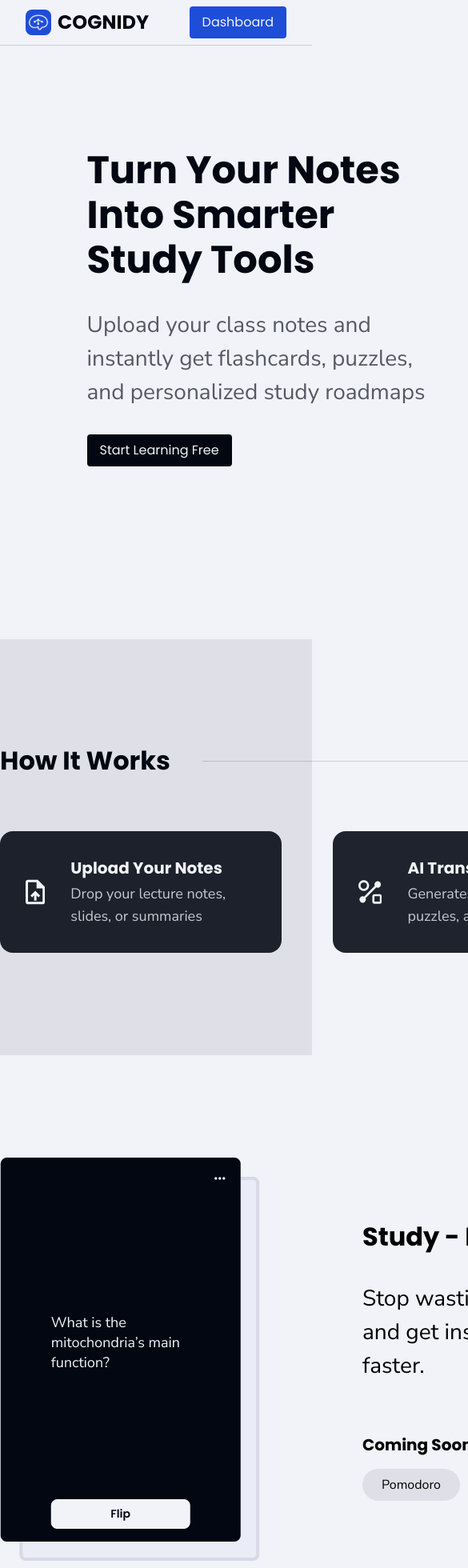
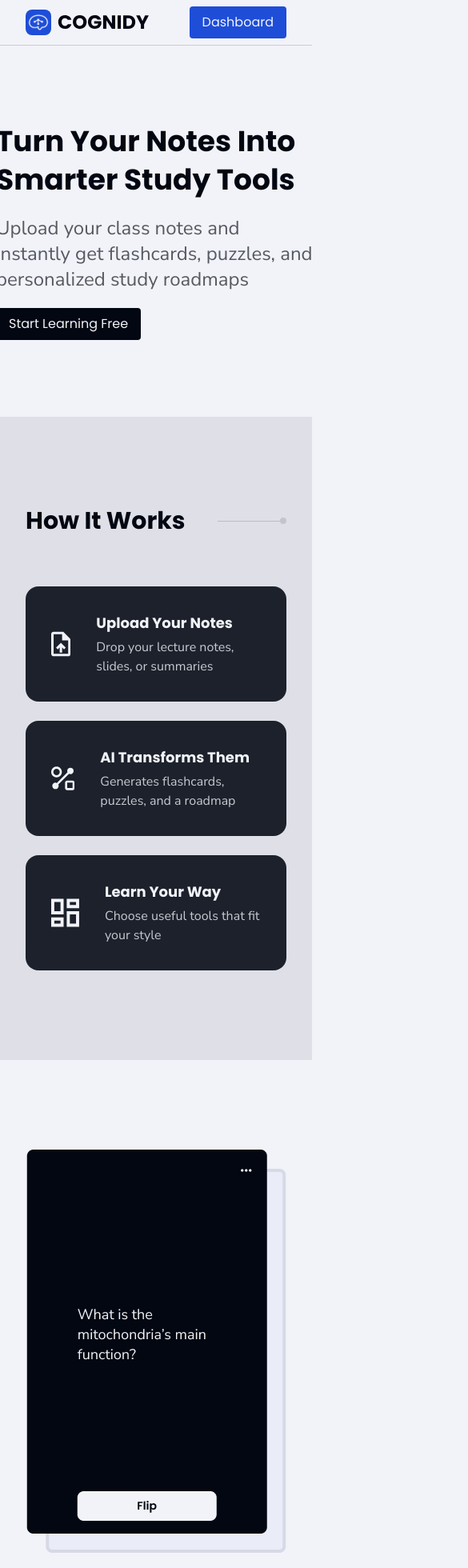
Before and after one commit to Mikadifo/CognidyFrontend, a Next.js app: page / in a window 390 px wide. Shown: the top 1960 px of the page at 80% size, 585 px wide, since content can reach past the window. Built offline with nearby package versions, Linux system fonts and the light colour scheme.

Commit message:
mod: landing responsive

```diff
--- a/src/app/components/landing/CTA.tsx
+++ b/src/app/components/landing/CTA.tsx
@@ -2,15 +2,15 @@ import { Button } from "../Button";
 
 export default function CTA() {
   return (
-    <div className="w-[1184px] bg-brand rounded-lg text-white p-32 flex gap-24 absolute z-10 left-1/2 -translate-x-1/2 bottom-1/2">
+    <div className="w-full xl:w-[1184px] bg-brand rounded-lg text-white p-28 xl:p-32 flex gap-20 xl:gap-24 xl:absolute xl:z-10 xl:left-1/2 xl:-translate-x-1/2 xl:bottom-1/2 justify-center">
       <div className="bg-[#25CAA2] h-[290px] w-[70px] rounded-2xl self-center" />
 
       <div className="flex gap-16">
         <div className="flex flex-col gap-8">
-          <h1 className="font-poppins text-5xl leading-14 font-bold w-[400px]">
+          <h1 className="font-poppins text-4xl xl:text-5xl leading-12 xl:leading-14 font-bold w-[400px]">
             Boost Your Learning Instantly
           </h1>
-          <p className="font-nunito opacity-65 text-[28px] font-normal w-[444px]">
+          <p className="font-nunito opacity-65 text-2xl xl:text-[28px] font-normal w-[444px]">
             Upload your notes and get flashcards, quizzes, and study plans made
             just for you.
           </p>
@@ -23,7 +23,7 @@ export default function CTA() {
           </Button>
         </div>
 
-        <div className="flex flex-col gap-24">
+        <div className="flex-col gap-24 hidden md:flex">
           <div className="relative w-[212px] h-[138px] bg-[#5B87FE] rounded-2xl after:content-[''] after:absolute after:-left-6 after:-bottom-6 after:border-4 after:border-[#2F5ADB] after:w-full after:h-full after:rounded-2xl after:-z-10" />
 
           <div className="bg-[#FCCA77] rounded-full size-[130px]" />
--- a/src/app/components/landing/Footer.tsx
+++ b/src/app/components/landing/Footer.tsx
@@ -4,10 +4,10 @@ import GithubIcon from "@/app/assets/icons/githubIcon.svg";
 
 export default function Footer() {
   return (
-    <footer className="bg-dark-88 text-white w-full h-[584px] mt-[528px] relative">
+    <footer className="bg-dark-88 text-white w-full h-auto xl:h-[584px] xl:mt-[528px] xl:relative">
       <CTA />
 
-      <div className="flex justify-between text-white font-nunito w-[1184px] mx-auto pb-16 absolute bottom-0 left-1/2 -translate-x-1/2">
+      <div className="flex justify-between text-white font-nunito xl:w-[1184px] mx-auto pb-16 xl:absolute xl:bottom-0 xl:left-1/2 xl:-translate-x-1/2 mt-16 xl:mt-0 px-8 xl:px-0">
         <div className="flex flex-col gap-6">
           <b className="text-xl">We are open source!</b>
 
--- a/src/app/components/landing/Hero.tsx
+++ b/src/app/components/landing/Hero.tsx
@@ -3,12 +3,12 @@ import { Button } from "../Button";
 
 export default function Hero() {
   return (
-    <div className="w-[1184px] my-32 flex gap-32 mx-auto justify-center">
-      <div className="flex flex-col gap-8 text-dark">
-        <h1 className="font-poppins text-5xl leading-14 font-bold w-[400px]">
+    <div className="w-full lg:w-[1184px] my-24 md:my-32 flex gap-20 lg:gap-32 mx-auto justify-center px-8">
+      <div className="flex flex-col gap-5 md:gap-8 text-dark">
+        <h1 className="font-poppins text-4xl md:text-5xl leading-12 md:leading-14 font-bold w-[400px]">
           Turn Your Notes Into Smarter Study Tools
         </h1>
-        <p className="font-nunito opacity-65 text-[28px] font-normal w-[444px]">
+        <p className="font-nunito opacity-65 text-2xl md:text-[28px] font-normal w-full sm:w-[444px]">
           Upload your class notes and instantly get flashcards, puzzles, and
           personalized study roadmaps
         </p>
@@ -17,7 +17,7 @@ export default function Hero() {
         </Button>
       </div>
 
-      <Illustration className="h-[486px]" />
+      <Illustration className="h-[386px] xl:h-[486px] hidden lg:block" />
     </div>
   );
 }
--- a/src/app/components/landing/HowItWorks.tsx
+++ b/src/app/components/landing/HowItWorks.tsx
@@ -5,16 +5,16 @@ import DashboardIcon from "@/app/assets/icons/dashboardIcon.svg";
 
 export default function HowItWorks() {
   return (
-    <div className="bg-dark-08">
-      <div className="w-[1184px] py-32 mx-auto flex flex-col gap-16">
+    <div className="bg-dark-08 px-8">
+      <div className="w-full xl:w-[1184px] py-28 xl:py-32 mx-auto flex flex-col gap-16">
         <div className="flex gap-10 items-center">
-          <h2 className="font-bold font-poppins text-dark text-[32px] whitespace-nowrap">
+          <h2 className="font-bold font-poppins text-dark text-3xl xl:text-[32px] whitespace-nowrap">
             How It Works
           </h2>
           <div className="relative w-full h-[1px] bg-dark-16 after:content-[''] after:absolute after:right-0 after:top-1/2 after:-translate-y-1/2 after:size-2 after:bg-[#c4c5cc] after:rounded-full" />
         </div>
 
-        <div className="flex justify-between">
+        <div className="flex flex-wrap gap-6 justify-evenly xl:justify-between w-full">
           <Card
             icon={UploadIcon}
             title="Upload Your Notes"
@@ -48,8 +48,8 @@ function Card({ icon: Icon, title, content }: CardProps) {
       <Icon className="h-12" />
 
       <div className="flex flex-col gap-1">
-        <b className="font-poppins text-xl">{title}</b>
-        <p className="font-nunito text-lg opacity-80">{content}</p>
+        <b className="font-poppins text-lg md:text-xl">{title}</b>
+        <p className="font-nunito text-base md:text-lg opacity-80">{content}</p>
       </div>
     </div>
   );
--- a/src/app/components/landing/MVPs.tsx
+++ b/src/app/components/landing/MVPs.tsx
@@ -5,7 +5,7 @@ import Image, { StaticImageData } from "next/image";
 
 export default function MVPs() {
   return (
-    <div className="w-[1184px] my-32 flex mx-auto justify-center flex-col gap-48">
+    <div className="xl:w-[1184px] my-28 xl:my-32 flex mx-auto justify-center flex-col gap-32 xl:gap-48 px-8">
       <MVP
         title="Study - Flashcards"
         content="Stop wasting time making flashcards. Upload your notes and get instant, accurate cards that help you memorize faster."
@@ -50,19 +50,21 @@ function MVP({
   imgLeft = true,
 }: MVPProps) {
   return (
-    <div className="flex gap-32 items-center">
+    <div className="flex flex-col xl:flex-row gap-16 xl:gap-32 items-center">
       <Image
         src={img}
         alt={alt}
-        className={`${imgLeft ? "order-first" : "order-last"}`}
+        className={`order-first ${imgLeft ? "xl:order-first" : "xl:order-last"}`}
       />
 
       <div
-        className={`${imgLeft ? "order-last" : "order-first"} font-nunito flex flex-col gap-16`}
+        className={`${imgLeft ? "order-last" : "order-first"} font-nunito flex flex-col gap-13 xl:gap-16`}
       >
-        <div className="flex flex-col gap-8">
-          <h2 className="font-bold font-poppins text-[32px]">{title}</h2>
-          <p className="text-[28px]">{content}</p>
+        <div className="flex flex-col gap-6 xl:gap-8">
+          <h2 className="font-bold font-poppins text-3xl xl:text-[32px]">
+            {title}
+          </h2>
+          <p className="text-2xl xl:text-[28px]">{content}</p>
         </div>
 
         <div className="flex flex-col gap-4">
```
